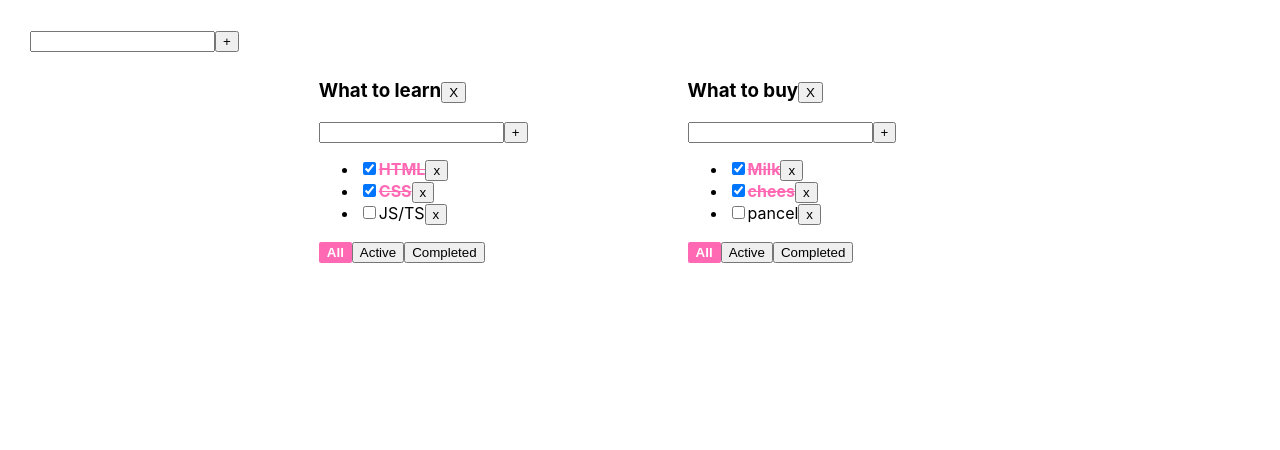
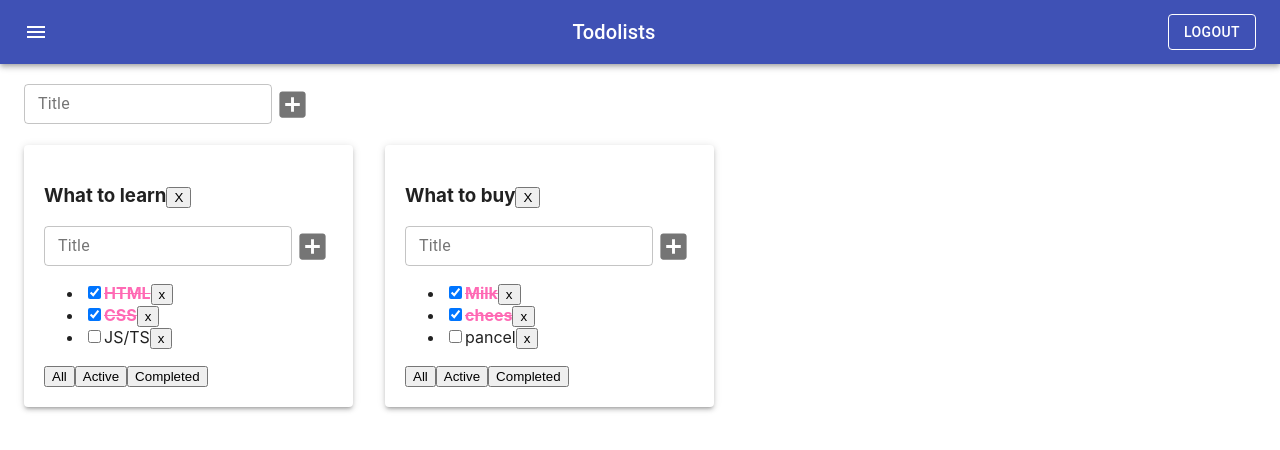
Before and after one commit to lunia56/Todolist2, a React (Create React App) app: page / in a window 1280 px wide. Shown: the top 450 px of the page. Built offline with nearby package versions, Linux system fonts and the light colour scheme.

Commit message:
4 lesson

```diff
--- a/package.json
+++ b/package.json
@@ -3,6 +3,11 @@
   "version": "0.1.0",
   "private": true,
   "dependencies": {
+    "@emotion/react": "^11.10.4",
+    "@emotion/styled": "^11.10.4",
+    "@material-ui/core": "^4.12.4",
+    "@material-ui/icons": "^4.11.3",
+    "@mui/material": "^5.10.3",
     "@testing-library/jest-dom": "^5.14.1",
     "@testing-library/react": "^13.0.0",
     "@testing-library/user-event": "^13.2.1",
--- a/src/AddItemForm.tsx
+++ b/src/AddItemForm.tsx
@@ -1,4 +1,6 @@
 import React, {ChangeEvent, useState} from 'react';
+import {IconButton, TextField} from '@material-ui/core';
+import AddBoxIcon from '@material-ui/icons/AddBox';
 
 export type AddItemFormPropsType = {
     AddItem: (title: string) => void
@@ -24,17 +26,21 @@ export function AddItemForm(props: AddItemFormPropsType) {
         setTitle(e.currentTarget.value)
     }
     const onKeyDownAddItem = (e: { key: string }) => e.key === 'Enter' && onClickAddItem()
-    const inputErrorClass = error ? 'error' : '';
-    const errorMessage = <div style={{color: 'hotpink'}}>Title is required!</div>
     return (
         <div>
-            <input
-                value={title}
-                onChange={onChangeSetTitle}
-                onKeyDown={onKeyDownAddItem}
-                className={inputErrorClass}
-            />
-            <button onClick={onClickAddItem}>+</button>
-            {error && errorMessage}
+            <TextField variant={'outlined'}
+                       size={'small'}
+                       color={'primary'}
+                       value={title}
+                       onChange={onChangeSetTitle}
+                       onKeyDown={onKeyDownAddItem}
+                       label="Title"
+                       error={error}
+                       helperText={error && "Title is required!"}/>
+            <IconButton size={'small'}
+                        onClick={onClickAddItem}>
+                <AddBoxIcon fontSize={'large'}/>
+            </IconButton>
+
         </div>)
 }
--- a/src/App.css
+++ b/src/App.css
@@ -1,11 +1,11 @@
-.App {
-  padding: 30px;
-  display: flex;
-}
+/*.App {*/
+/*  padding: 30px;*/
+/*  display: flex;*/
+/*}*/
 
-.App > div {
-  margin-right: 50px;
-}
+/*.App > div {*/
+/*  margin-right: 50px;*/
+/*}*/
 
 .isDone {
   color: hotpink;
@@ -13,15 +13,15 @@
   text-decoration: line-through;
 }
 
-.btn-active {
-  color: white;
-  font-weight: bold;
-  background-color: hotpink;
-  border: 2px solid hotpink;
-  border-radius: 2px;
-}
+/*.btn-active {*/
+/*  color: white;*/
+/*  font-weight: bold;*/
+/*  background-color: hotpink;*/
+/*  border: 2px solid hotpink;*/
+/*  border-radius: 2px;*/
+/*}*/
 
-.error {
-  border: 2px solid hotpink;
-  outline: none;
-}
+/*.error {*/
+/*  border: 2px solid hotpink;*/
+/*  outline: none;*/
+/*}*/
--- a/src/App.tsx
+++ b/src/App.tsx
@@ -3,6 +3,9 @@ import './App.css';
 import TodoList, {TaskType} from './TodoList';
 import {v1} from 'uuid';
 import {AddItemForm} from './AddItemForm';
+import {AppBar, Container, Grid, IconButton, Paper, Toolbar, Typography} from '@material-ui/core';
+import {Menu} from '@material-ui/icons';
+import Button from '@material-ui/core/Button';
 
 // CRUD
 // create +
@@ -48,7 +51,7 @@ function App() {
     const changeTodoListFilter = (filter: FilterValuesType, todoListID: string) => {
         setTodoLists(todoLists.map(tl => tl.id !== todoListID ? tl : {...tl, filter: filter}))
     }
-    const changeTodoListTitle = (title:string, todoListID: string) => {
+    const changeTodoListTitle = (title: string, todoListID: string) => {
         setTodoLists(todoLists.map(tl => tl.id !== todoListID ? tl : {...tl, title}))
     }
     const removeTodoList = (todoListID: string) => {
@@ -73,7 +76,8 @@ function App() {
         )
     }
     const changeTaskTitle = (newTitle: string, todoListID: string, taskID: string) => {
-        setTasks({...tasks, [todoListID]: tasks[todoListID].map(t => t.id !== taskID ? t : {...t, newTitle})})
+        debugger
+        setTasks({...tasks, [todoListID]: tasks[todoListID].map(t => t.id !== taskID ? t : {...t, title: newTitle})})
 
 
         // let todolistTasks = tasks[todoListID]
@@ -102,7 +106,10 @@ function App() {
                 tasksForRender = tasks[tl.id]
         }
         return (
-            <div className="App">
+
+
+            <Grid item>
+                <Paper style={{padding: '20px'}} elevation={3}>
                     <TodoList
                         todoListID={tl.id}
                         title={tl.title}
@@ -117,13 +124,31 @@ function App() {
                         removeTodoList={removeTodoList}
 
                     />
-            </div>
+                </Paper>
+            </Grid>
+
         );
     })
     return (
         <div className="App">
+            <AppBar position="static">
+                <Toolbar style={{justifyContent: 'space-between'}}>
+                    <IconButton edge="start" color="inherit" aria-label="menu">
+                        <Menu/>
+                    </IconButton>
+                    <Typography variant="h6">
+                        Todolists
+                    </Typography>
+                    <Button color="inherit" variant={'outlined'}>Logout</Button>
+                </Toolbar>
+            </AppBar>
+            <Container fixed>
+                <Grid container style={{padding: '20px 0px'}}>
                     <AddItemForm AddItem={addTodoList}/>
-            {todoListComponents}
+                </Grid>
+
+                <Grid container spacing={4}>{todoListComponents}</Grid>
+            </Container>
         </div>
     )
 }
--- a/src/EditableSpan.tsx
+++ b/src/EditableSpan.tsx
@@ -1,4 +1,5 @@
-import React, {ChangeEvent,KeyboardEvent, useState} from 'react';
+import React, {ChangeEvent, KeyboardEvent, useState} from 'react';
+import {TextField} from '@material-ui/core';
 
 type EditableSpanPropsType = {
     title: string
@@ -10,16 +11,16 @@ export const EditableSpan = (props: EditableSpanPropsType) => {
     let [title, setTitle] = useState('')
 
     const onChangeHandler = (e: ChangeEvent<HTMLInputElement>) => {
-        setTitle( e.currentTarget.value)
+        setTitle(e.currentTarget.value)
     }
-    const onKeyDownHandler=(e: KeyboardEvent<HTMLInputElement>) =>{
+    const onKeyDownHandler = (e: KeyboardEvent<HTMLInputElement>) => {
         e.key === 'Enter' && activateViewMode()
     }
-    const activateEditMode=()=>{
+    const activateEditMode = () => {
         setEditMode(true)
         setTitle(props.title)
     }
-    const activateViewMode=()=>{
+    const activateViewMode = () => {
         setEditMode(false)
         props.changeTitle(title)
     }
@@ -27,9 +28,13 @@ export const EditableSpan = (props: EditableSpanPropsType) => {
     return (
         <>
             {editMode
-                ? <input value={title} onChange={onChangeHandler} onKeyDown={onKeyDownHandler} onBlur={activateViewMode} autoFocus/>
+                ? <TextField value={title} onChange={onChangeHandler} onKeyDown={onKeyDownHandler}
+                             onBlur={activateViewMode} autoFocus/>
+
+                // <input value={title} onChange={onChangeHandler} onKeyDown={onKeyDownHandler} onBlur={activateViewMode}
+                //        autoFocus/>
                 : <span onDoubleClick={activateEditMode}
                     className={props.className}>{props.title}</span>
                 }
-        </>)
-}
+                </>)
+            }
```
Also changed, not shown: 1 other file (tests, documents, lock files or other folders). Lines whose indentation alone changed are shown as unchanged.
